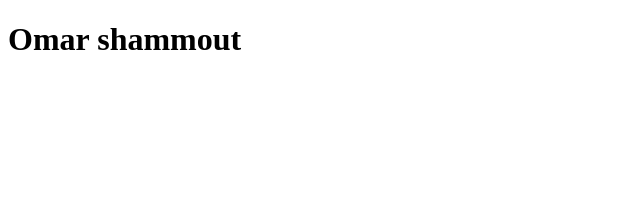
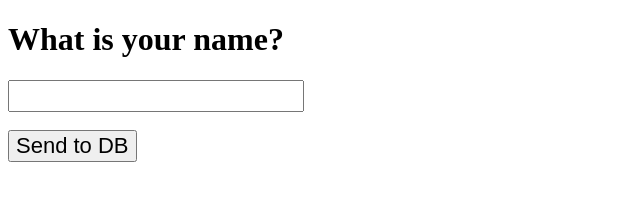
Before and after one commit to omarshhh/node--js-project, a website: page views/home.html in a window 1280 px wide. Shown: the whole page, without its empty margins (0-640 px from the left). Drawn offline with Linux system fonts and the light colour scheme.

Commit message:
Add HTML page

```diff
--- a/views/home.html
+++ b/views/home.html
@@ -4,8 +4,15 @@
     <meta charset="UTF-8">
     <meta name="viewport" content="width=device-width, initial-scale=1.0">
     <title>Document</title>
+    <style>
+        input,button{
+        font-size: 22px;}
+    </style>
 </head>
 <body>
-    <h1>Omar shammout</h1>
+    <h1>What is your name?</h1>
+    <input type="text">
+    <br><br>
+    <button>Send to DB</button>
 </body>
 </html>
```
Also changed, not shown: 1 other file.
